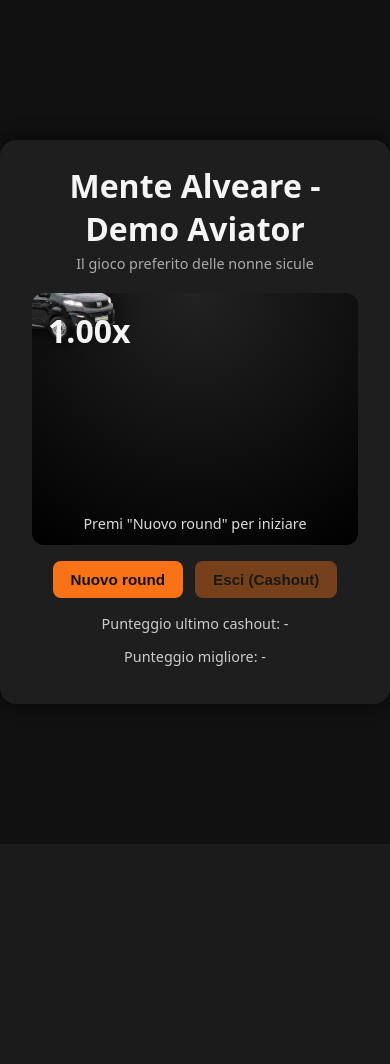
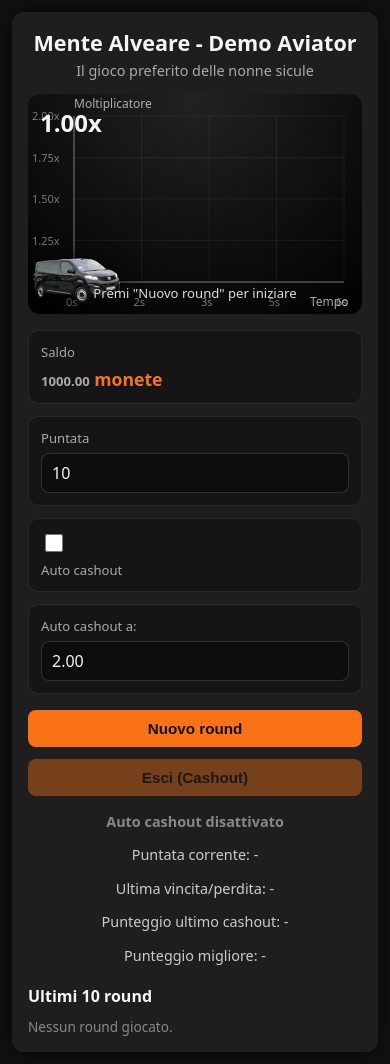
Before and after one commit to gianbo01/mente_alveare_aviator, a Flask app: page / in a window 390 px wide. Before the commit the page ends 713 px from the top, so only its background shows below. Run offline with Flask 3, Linux system fonts and the light colour scheme.

Commit message:
Aggiornamento logica di gioco, stili e aggiunta requirements

```diff
--- a/app.py
+++ b/app.py
@@ -1,8 +1,12 @@
-from flask import Flask, render_template, jsonify
+from flask import Flask, render_template, jsonify, request
 import random
 import time
+import uuid
 
 app = Flask(__name__)
+
+rounds = {}
+ROUND_TTL_SECONDS = 120
 
 
 def generate_crash_point():
@@ -18,20 +22,73 @@ def generate_crash_point():
     return round(crash, 2)
 
 
+def cleanup_old_rounds():
+    now = time.time()
+    expired_round_ids = [
+        round_id
+        for round_id, round_data in rounds.items()
+        if now - round_data["started_at"] > ROUND_TTL_SECONDS
+    ]
+
+    for round_id in expired_round_ids:
+        rounds.pop(round_id, None)
+
+
 @app.route("/")
 def index():
     return render_template("index.html")
 
 
-@app.route("/api/round")
+@app.route("/api/round", methods=["POST"])
 def api_round():
+    cleanup_old_rounds()
+
+    round_id = str(uuid.uuid4())
     crash_point = generate_crash_point()
 
+    rounds[round_id] = {
+        "active": True,
+        "crash_point": crash_point,
+        "started_at": time.time()
+    }
+
     return jsonify({
-        "crash_point": crash_point,
+        "round_id": round_id,
         "server_time": time.time()
     })
 
 
+@app.route("/api/check", methods=["POST"])
+def api_check():
+    data = request.get_json(silent=True) or {}
+    round_id = data.get("round_id")
+
+    try:
+        current_multiplier = float(data.get("current_multiplier", 1))
+    except (TypeError, ValueError):
+        return jsonify({"error": "current_multiplier non valido"}), 400
+
+    round_data = rounds.get(round_id)
+
+    if not round_data:
+        return jsonify({"crashed": True})
+
+    if not round_data["active"]:
+        return jsonify({
+            "crashed": True,
+            "crash_point": round_data["crash_point"]
+        })
+
+    if current_multiplier >= round_data["crash_point"]:
+        round_data["active"] = False
+
+        return jsonify({
+            "crashed": True,
+            "crash_point": round_data["crash_point"]
+        })
+
+    return jsonify({"crashed": False})
+
+
 if __name__ == "__main__":
     app.run(debug=True)
--- /dev/null
+++ b/requirements.txt
@@ -0,0 +1 @@
+Flask>=3.0,<4.0
--- a/static/css/style.css
+++ b/static/css/style.css
@@ -99,6 +99,66 @@ h1 {
     color: #ddd;
 }
 
+.status.countdown {
+    color: #f97316;
+    font-weight: 700;
+    text-shadow: 0 0 12px rgba(249, 115, 22, 0.45);
+}
+
+.wallet-panel {
+    margin-top: 16px;
+    display: grid;
+    grid-template-columns: 1fr 1fr;
+    gap: 12px;
+    text-align: left;
+}
+
+.wallet-stat,
+.bet-control,
+.auto-cashout-toggle,
+.auto-cashout-control {
+    background: #151515;
+    border: 1px solid rgba(255,255,255,0.08);
+    border-radius: 10px;
+    padding: 12px;
+    display: flex;
+    flex-direction: column;
+    gap: 6px;
+}
+
+.wallet-stat span,
+.bet-control span,
+.auto-cashout-toggle span,
+.auto-cashout-control span {
+    color: #aaa;
+    font-size: 0.82rem;
+}
+
+.wallet-stat strong {
+    color: #f97316;
+    font-size: 1.1rem;
+}
+
+.bet-control input,
+.auto-cashout-control input {
+    padding: 8px 10px;
+    border-radius: 8px;
+    border: 1px solid rgba(255,255,255,0.14);
+    background: #0d0d0d;
+    color: #f5f5f5;
+    font: inherit;
+}
+
+.auto-cashout-toggle {
+    justify-content: center;
+}
+
+.auto-cashout-toggle input {
+    width: 18px;
+    height: 18px;
+    accent-color: #f97316;
+}
+
 .controls {
     margin-top: 16px;
     display: flex;
@@ -134,6 +194,65 @@ button:disabled {
     color: #ccc;
 }
 
+.auto-cashout-status {
+    margin: 0 0 10px;
+    color: #888;
+    font-weight: 600;
+}
+
+.auto-cashout-status.active {
+    color: #22c55e;
+    text-shadow: 0 0 10px rgba(34, 197, 94, 0.45);
+}
+
+.round-history {
+    margin-top: 20px;
+    text-align: left;
+}
+
+.round-history h2 {
+    margin: 0 0 10px;
+    font-size: 1rem;
+    color: #f5f5f5;
+}
+
+.history-list {
+    display: flex;
+    flex-direction: column;
+    gap: 8px;
+}
+
+.history-item {
+    display: grid;
+    grid-template-columns: 1.1fr 1fr 1fr 1fr 0.9fr;
+    gap: 8px;
+    align-items: center;
+    padding: 10px;
+    border-radius: 10px;
+    border: 1px solid rgba(255,255,255,0.08);
+    font-size: 0.78rem;
+}
+
+.history-item.profit {
+    background: rgba(22, 163, 74, 0.14);
+    border-color: rgba(22, 163, 74, 0.38);
+}
+
+.history-item.loss {
+    background: rgba(220, 38, 38, 0.14);
+    border-color: rgba(220, 38, 38, 0.38);
+}
+
+.history-item strong {
+    text-align: right;
+}
+
+.history-empty {
+    margin: 0;
+    color: #888;
+    font-size: 0.85rem;
+}
+
 #trail-canvas {
     position: absolute;
     top: 0;
@@ -142,3 +261,75 @@ button:disabled {
     height: 100%;
     pointer-events: none; /* così non blocca i click */
 }
+
+@media (max-width: 520px) {
+    .wallet-panel {
+        grid-template-columns: 1fr;
+    }
+
+    .history-item {
+        grid-template-columns: 1fr 1fr;
+    }
+
+    .history-item strong {
+        text-align: left;
+    }
+}
+
+@media (max-width: 480px) {
+    body {
+        align-items: flex-start;
+        padding: 12px;
+    }
+
+    .game-container {
+        max-width: none;
+        padding: 16px;
+        border-radius: 12px;
+    }
+
+    h1 {
+        font-size: 1.35rem;
+    }
+
+    .subtitle {
+        margin-bottom: 14px;
+    }
+
+    .play-area {
+        height: 200px;
+        padding: 10px;
+    }
+
+    .van-container {
+        width: 110px;
+    }
+
+    .van-container img {
+        max-width: 110px;
+    }
+
+    .multiplier {
+        top: 12px;
+        left: 12px;
+        font-size: 1.5rem;
+    }
+
+    .status {
+        left: 12px;
+        right: 12px;
+        font-size: 0.82rem;
+    }
+
+    .controls {
+        flex-direction: column;
+    }
+
+    button {
+        width: 100%;
+    }
+
+    .history-item {
+        grid-template-columns: 1fr;
+    }
+}
--- a/static/js/game.js
+++ b/static/js/game.js
@@ -2,56 +2,113 @@
 let running = false;
 let crashed = false;
 let currentMultiplier = 1.0;
-let crashPoint = 2.0;
 let intervalId = null;
+let countdownId = null;
+let countdownActive = false;
 
 let lastCashout = null;
 let bestCashout = null;
+
+const INITIAL_BALANCE = 1000;
+const BALANCE_STORAGE_KEY = "aviator_balance";
+const HISTORY_STORAGE_KEY = "aviator_round_history";
+const MAX_HISTORY_ITEMS = 10;
+const MIN_AUTO_CASHOUT = 1.01;
+
+let balance = loadBalance();
+let currentBet = 0;
+let roundHistory = loadRoundHistory();
+let autoCashoutThreshold = null;
+let currentRoundId = null;
+let revealedCrashPoint = null;
+let serverCheckInProgress = false;
 
 const multiplierEl = document.getElementById("multiplier-value");
 const statusEl = document.getElementById("status-text");
 const startBtn = document.getElementById("start-btn");
 const cashoutBtn = document.getElementById("cashout-btn");
+const balanceEl = document.getElementById("balance-value");
+const betInput = document.getElementById("bet-input");
+const autoCashoutEnabled = document.getElementById("auto-cashout-enabled");
+const autoCashoutInput = document.getElementById("auto-cashout-input");
+const autoCashoutStatus = document.getElementById("auto-cashout-status");
+const currentBetEl = document.getElementById("current-bet");
+const lastResultEl = document.getElementById("last-result");
+const historyListEl = document.getElementById("history-list");
 const lastCashoutEl = document.getElementById("last-cashout");
 const bestCashoutEl = document.getElementById("best-cashout");
 const vanContainer = document.getElementById("van");
 const vanImg = document.getElementById("van-img");
 
+updateWalletUI();
+updateAutoCashoutUI();
+renderRoundHistory();
+
 
 // ======== CANVAS SCIA ========
 const canvas = document.getElementById("trail-canvas");
 const ctx = canvas.getContext("2d");
+const chartPadding = { top: 22, right: 18, bottom: 32, left: 46 };
 
 function resizeCanvas() {
     canvas.width = canvas.clientWidth;
     canvas.height = canvas.clientHeight;
+
+    if (typeof trailPoints !== "undefined") {
+        drawChart();
+        if (!running) resetVanPosition();
+    }
 }
 window.addEventListener("resize", resizeCanvas);
-resizeCanvas();
 
 let trailPoints = [];
 let time = 0;
+
+resizeCanvas();
+drawChart();
+resetVanPosition();
 
 
 // ======== ROUND ========
 startBtn.addEventListener("click", startRound);
 cashoutBtn.addEventListener("click", cashout);
+betInput.addEventListener("input", updateBetInputLimits);
+autoCashoutEnabled.addEventListener("change", updateAutoCashoutUI);
+autoCashoutInput.addEventListener("input", updateAutoCashoutUI);
 
 function startRound() {
-    if (running) return;
+    if (running || countdownActive) return;
 
-    fetch("/api/round")
+    const bet = getValidatedBet();
+    if (!bet) return;
+
+    const requestedAutoCashout = autoCashoutEnabled.checked ? getAutoCashoutValue() : null;
+    if (autoCashoutEnabled.checked && !requestedAutoCashout) return;
+
+    fetch("/api/round", { method: "POST" })
         .then(res => res.json())
         .then(data => {
-            crashPoint = data.crash_point;
+            currentRoundId = data.round_id;
+            revealedCrashPoint = null;
+            currentBet = bet;
+            autoCashoutThreshold = requestedAutoCashout;
+            balance -= currentBet;
+            saveBalance();
             resetRound();
 
             running = true;
             crashed = false;
 
-            statusEl.textContent = `Il furgone parte! Crash a circa ${crashPoint}x`;
+            statusEl.textContent = "Il furgone parte!";
             startBtn.disabled = true;
             cashoutBtn.disabled = false;
+            betInput.disabled = true;
+            autoCashoutEnabled.disabled = true;
+            autoCashoutInput.disabled = true;
+            currentBetEl.textContent = formatCoins(currentBet) + " monete";
+            lastResultEl.textContent = "-";
+            updateWalletUI();
+            updateAutoCashoutUI();
 
             vanImg.classList.remove("crashed");
             vanImg.classList.add("flying");
@@ -65,20 +122,26 @@ function resetRound() {
     currentMultiplier = 1.0;
     time = 0;
     trailPoints = [];
-    ctx.clearRect(0, 0, canvas.width, canvas.height);
+    drawChart();
+    resetVanPosition();
     updateMultiplier();
 }
 
 
 // ======== TICK PRINCIPALE ========
-function gameTick() {
+async function gameTick() {
     if (!running) return;
+    if (serverCheckInProgress) return;
 
     // crescita del moltiplicatore
     currentMultiplier += 0.012 * currentMultiplier;
 
-    if (currentMultiplier >= crashPoint) {
-        crash();
+    if (await checkServerCrash()) {
+        return;
+    }
+
+    if (autoCashoutThreshold && currentMultiplier >= autoCashoutThreshold) {
+        cashout();
         return;
     }
 
@@ -86,23 +149,126 @@ function gameTick() {
 
     time += 0.05;
 
-    // ----- CURVA IDENTICA AD AVIATOR -----
-    const x = 40 + time * 50;
-    const y = canvas.height - Math.pow(currentMultiplier, 1.35) * 10;
+    const { x, y } = getPointForState(time, currentMultiplier);
 
-    trailPoints.push({ x, y });
+    trailPoints.push({ time, multiplier: currentMultiplier, x, y });
 
-    drawTrail();
+    drawChart();
     moveVan(x, y);
 }
 
+async function checkServerCrash() {
+    if (!currentRoundId || serverCheckInProgress) return false;
 
-// ======== DISEGNO SCIA PROFESSIONALE ========
+    serverCheckInProgress = true;
+
+    try {
+        const response = await fetch("/api/check", {
+            method: "POST",
+            headers: {
+                "Content-Type": "application/json"
+            },
+            body: JSON.stringify({
+                round_id: currentRoundId,
+                current_multiplier: currentMultiplier
+            })
+        });
+
+        const data = await response.json();
+
+        if (!running) return true;
+
+        if (data.crashed) {
+            revealedCrashPoint = Number.isFinite(Number(data.crash_point)) ? Number(data.crash_point) : currentMultiplier;
+            crash();
+            return true;
+        }
+    } catch {
+        statusEl.textContent = "Errore di connessione al server.";
+    } finally {
+        serverCheckInProgress = false;
+    }
+
+    return false;
+}
+
+
+// ======== DISEGNO GRAFICO ========
+function drawChart() {
+    ctx.clearRect(0, 0, canvas.width, canvas.height);
+
+    drawGrid();
+    drawAxes();
+    drawTrail();
+}
+
+function drawGrid() {
+    const bounds = getChartBounds();
+    const scale = getChartScale();
+
+    ctx.save();
+    ctx.lineWidth = 1;
+    ctx.strokeStyle = "rgba(255,255,255,0.06)";
+    ctx.fillStyle = "rgba(255,255,255,0.45)";
+    ctx.font = "11px system-ui, sans-serif";
+
+    for (let i = 0; i <= 4; i++) {
+        const x = bounds.left + (bounds.width / 4) * i;
+        const timeLabel = Math.round((scale.maxTime / 4) * i);
+
+        ctx.beginPath();
+        ctx.moveTo(x, bounds.top);
+        ctx.lineTo(x, bounds.bottom);
+        ctx.stroke();
+        ctx.fillText(timeLabel + "s", x - 8, canvas.height - 8);
+    }
+
+    for (let i = 0; i <= 4; i++) {
+        const y = bounds.bottom - (bounds.height / 4) * i;
+        const multiplierLabel = 1 + ((scale.maxMultiplier - 1) / 4) * i;
+
+        ctx.beginPath();
+        ctx.moveTo(bounds.left, y);
+        ctx.lineTo(bounds.right, y);
+        ctx.stroke();
+        ctx.fillText(multiplierLabel.toFixed(2) + "x", 4, y + 4);
+    }
+
+    ctx.restore();
+}
+
+function drawAxes() {
+    const bounds = getChartBounds();
+
+    ctx.save();
+    ctx.lineWidth = 1.5;
+    ctx.strokeStyle = "rgba(255,255,255,0.28)";
+    ctx.fillStyle = "rgba(255,255,255,0.65)";
+    ctx.font = "12px system-ui, sans-serif";
+
+    ctx.beginPath();
+    ctx.moveTo(bounds.left, bounds.top);
+    ctx.lineTo(bounds.left, bounds.bottom);
+    ctx.lineTo(bounds.right, bounds.bottom);
+    ctx.stroke();
+
+    ctx.fillText("Moltiplicatore", bounds.left, 14);
+    ctx.fillText("Tempo", bounds.right - 34, canvas.height - 8);
+    ctx.restore();
+}
+
 function drawTrail() {
-    ctx.clearRect(0, 0, canvas.width, canvas.height);
 
     if (trailPoints.length < 2) return;
 
+    const bounds = getChartBounds();
+    const scale = getChartScale();
+    const scaledPoints = trailPoints.map(point => getPointForState(point.time, point.multiplier, scale));
+
+    ctx.save();
+    ctx.beginPath();
+    ctx.rect(bounds.left, bounds.top, bounds.width, bounds.height);
+    ctx.clip();
     ctx.lineWidth = 4;
     ctx.lineJoin = "round";
     ctx.lineCap = "round";
@@ -112,15 +278,15 @@ function drawTrail() {
     ctx.shadowBlur = 18;
 
     ctx.beginPath();
-    ctx.moveTo(trailPoints[0].x, trailPoints[0].y);
+    ctx.moveTo(scaledPoints[0].x, scaledPoints[0].y);
 
     // Dissolvenza progressiva
-    for (let i = 1; i < trailPoints.length - 1; i++) {
-        const p = trailPoints[i];
-        const next = trailPoints[i + 1];
+    for (let i = 1; i < scaledPoints.length - 1; i++) {
+        const p = scaledPoints[i];
+        const next = scaledPoints[i + 1];
 
         // alpha decrescente per scia "che svanisce"
-        const alpha = i / trailPoints.length;
+        const alpha = i / scaledPoints.length;
         ctx.strokeStyle = `rgba(255, 150, 0, ${alpha})`;
 
         const cx = (p.x + next.x) / 2;
@@ -131,6 +297,38 @@ function drawTrail() {
         ctx.beginPath();
         ctx.moveTo(cx, cy);
     }
+
+    ctx.restore();
+}
+
+function getChartBounds() {
+    return {
+        left: chartPadding.left,
+        top: chartPadding.top,
+        right: canvas.width - chartPadding.right,
+        bottom: canvas.height - chartPadding.bottom,
+        width: canvas.width - chartPadding.left - chartPadding.right,
+        height: canvas.height - chartPadding.top - chartPadding.bottom
+    };
+}
+
+function getChartScale() {
+    const maxTime = Math.max(6, time + 1);
+    const maxTrailMultiplier = trailPoints.reduce((max, point) => Math.max(max, point.multiplier), currentMultiplier);
+    const maxMultiplier = Math.max(2, maxTrailMultiplier * 1.2);
+
+    return { maxTime, maxMultiplier };
+}
+
+function getPointForState(pointTime, multiplier, scale = getChartScale()) {
+    const bounds = getChartBounds();
+    const normalizedTime = Math.min(pointTime / scale.maxTime, 1);
+    const normalizedMultiplier = Math.min((multiplier - 1) / (scale.maxMultiplier - 1), 1);
+
+    return {
+        x: bounds.left + normalizedTime * bounds.width,
+        y: bounds.bottom - normalizedMultiplier * bounds.height
+    };
 }
 
 
@@ -147,6 +345,12 @@ function moveVan(x, y) {
     vanContainer.style.top = y + "px";
 }
 
+function resetVanPosition() {
+    const startPoint = getPointForState(0, 1);
+    vanContainer.style.left = startPoint.x + "px";
+    vanContainer.style.top = startPoint.y + "px";
+}
+
 
 
 
@@ -159,9 +363,25 @@ function crash() {
     statusEl.textContent = "💥 CRASH!";
     startBtn.disabled = false;
     cashoutBtn.disabled = true;
+    betInput.disabled = false;
+    autoCashoutEnabled.disabled = false;
+    autoCashoutInput.disabled = false;
+    autoCashoutThreshold = null;
+    lastResultEl.textContent = "-" + formatCoins(currentBet) + " monete";
+    addRoundHistory({
+        crashPoint: revealedCrashPoint,
+        bet: currentBet,
+        exitMultiplier: 0,
+        netResult: -currentBet,
+        timestamp: Date.now()
+    });
+    currentRoundId = null;
+    updateWalletUI();
+    updateAutoCashoutUI();
 
     vanImg.classList.remove("flying");
     vanImg.classList.add("crashed");
+    startNextRoundCountdown();
 }
 
 
@@ -177,14 +397,198 @@ function cashout() {
     clearInterval(intervalId);
     startBtn.disabled = false;
     cashoutBtn.disabled = true;
+    betInput.disabled = false;
+    autoCashoutEnabled.disabled = false;
+    autoCashoutInput.disabled = false;
 
     lastCashout = currentMultiplier;
     if (!bestCashout || lastCashout > bestCashout) bestCashout = lastCashout;
 
+    const payout = currentBet * currentMultiplier;
+    balance += payout;
+    saveBalance();
+
     lastCashoutEl.textContent = lastCashout.toFixed(2) + "x";
     bestCashoutEl.textContent = bestCashout.toFixed(2) + "x";
+    lastResultEl.textContent = "+" + formatCoins(payout) + " monete";
+    addRoundHistory({
+        crashPoint: null,
+        bet: currentBet,
+        exitMultiplier: currentMultiplier,
+        netResult: payout - currentBet,
+        timestamp: Date.now()
+    });
+    autoCashoutThreshold = null;
+    currentRoundId = null;
+    revealedCrashPoint = null;
+    updateWalletUI();
+    updateAutoCashoutUI();
 
     statusEl.textContent = `Uscito a ${lastCashout.toFixed(2)}x!`;
     vanImg.classList.remove("flying");
+    startNextRoundCountdown();
 
 }
+
+function startNextRoundCountdown() {
+    let remainingSeconds = 3;
+
+    clearInterval(countdownId);
+    countdownActive = true;
+    startBtn.disabled = true;
+    cashoutBtn.disabled = true;
+    betInput.disabled = true;
+    autoCashoutEnabled.disabled = true;
+    autoCashoutInput.disabled = true;
+    statusEl.classList.add("countdown");
+    statusEl.textContent = `Prossimo round in ${remainingSeconds}s`;
+
+    countdownId = setInterval(() => {
+        remainingSeconds -= 1;
+
+        if (remainingSeconds <= 0) {
+            finishNextRoundCountdown();
+            return;
+        }
+
+        statusEl.textContent = `Prossimo round in ${remainingSeconds}s`;
+    }, 1000);
+}
+
+function finishNextRoundCountdown() {
+    clearInterval(countdownId);
+    countdownId = null;
+    countdownActive = false;
+    statusEl.classList.remove("countdown");
+    statusEl.textContent = 'Premi "Nuovo round" per iniziare';
+    betInput.disabled = false;
+    autoCashoutEnabled.disabled = false;
+    autoCashoutInput.disabled = false;
+    cashoutBtn.disabled = true;
+    updateWalletUI();
+    updateAutoCashoutUI();
+}
+
+function loadBalance() {
+    const storedBalance = Number(localStorage.getItem(BALANCE_STORAGE_KEY));
+    return Number.isFinite(storedBalance) && storedBalance >= 1 ? storedBalance : INITIAL_BALANCE;
+}
+
+function saveBalance() {
+    localStorage.setItem(BALANCE_STORAGE_KEY, balance.toFixed(2));
+}
+
+function loadRoundHistory() {
+    try {
+        const storedHistory = JSON.parse(localStorage.getItem(HISTORY_STORAGE_KEY));
+        return Array.isArray(storedHistory) ? storedHistory.slice(0, MAX_HISTORY_ITEMS) : [];
+    } catch {
+        return [];
+    }
+}
+
+function saveRoundHistory() {
+    localStorage.setItem(HISTORY_STORAGE_KEY, JSON.stringify(roundHistory));
+}
+
+function addRoundHistory(record) {
+    roundHistory.unshift(record);
+    roundHistory = roundHistory.slice(0, MAX_HISTORY_ITEMS);
+    saveRoundHistory();
+    renderRoundHistory();
+}
+
+function renderRoundHistory() {
+    if (!roundHistory.length) {
+        historyListEl.innerHTML = '<p class="history-empty">Nessun round giocato.</p>';
+        return;
+    }
+
+    historyListEl.innerHTML = roundHistory.map(record => {
+        const isProfit = record.netResult > 0;
+        const resultPrefix = record.netResult > 0 ? "+" : "";
+        const exitText = record.exitMultiplier > 0 ? record.exitMultiplier.toFixed(2) + "x" : "0.00x";
+        const hasCrashPoint = record.crashPoint !== null && record.crashPoint !== undefined && Number.isFinite(Number(record.crashPoint));
+        const crashText = hasCrashPoint ? Number(record.crashPoint).toFixed(2) + "x" : "non rivelato";
+        const dateText = new Date(record.timestamp).toLocaleString("it-IT", {
+            day: "2-digit",
+            month: "2-digit",
+            hour: "2-digit",
+            minute: "2-digit"
+        });
+
+        return `
+            <div class="history-item ${isProfit ? "profit" : "loss"}">
+                <span>${dateText}</span>
+                <span>Crash ${crashText}</span>
+                <span>Puntata ${formatCoins(record.bet)}</span>
+                <span>Uscita ${exitText}</span>
+                <strong>${resultPrefix}${formatCoins(record.netResult)}</strong>
+            </div>
+        `;
+    }).join("");
+}
+
+function getValidatedBet() {
+    const bet = Number(betInput.value);
+
+    if (!Number.isFinite(bet) || bet < 1) {
+        statusEl.textContent = "Inserisci una puntata valida.";
+        return null;
+    }
+
+    if (bet > balance) {
+        statusEl.textContent = "Saldo insufficiente per questa puntata.";
+        return null;
+    }
+
+    return bet;
+}
+
+function getAutoCashoutValue() {
+    const value = Number(autoCashoutInput.value);
+
+    if (!Number.isFinite(value) || value < MIN_AUTO_CASHOUT) {
+        statusEl.textContent = "La soglia auto cashout deve essere almeno 1.01x.";
+        return null;
+    }
+
+    return value;
+}
+
+function updateWalletUI() {
+    balanceEl.textContent = formatCoins(balance);
+    startBtn.disabled = running || countdownActive || balance < 1;
+    updateBetInputLimits();
+}
+
+function updateBetInputLimits() {
+    betInput.max = balance.toFixed(2);
+
+    if (!running && balance > 0 && Number(betInput.value) > balance) {
+        betInput.value = Math.max(1, Math.floor(balance));
+    }
+}
+
+function updateAutoCashoutUI() {
+    const enabled = autoCashoutEnabled.checked;
+    const thresholdText = Number(autoCashoutInput.value).toFixed(2);
+
+    autoCashoutStatus.classList.toggle("active", running && enabled && Boolean(autoCashoutThreshold));
+
+    if (running && autoCashoutThreshold) {
+        autoCashoutStatus.textContent = `Auto cashout attivo a ${autoCashoutThreshold.toFixed(2)}x`;
+        return;
+    }
+
+    if (enabled) {
+        autoCashoutStatus.textContent = `Auto cashout pronto a ${thresholdText}x`;
+        return;
+    }
+
+    autoCashoutStatus.textContent = "Auto cashout disattivato";
+}
+
+function formatCoins(value) {
+    return Number(value).toFixed(2);
+}
--- a/templates/index.html
+++ b/templates/index.html
@@ -27,14 +27,44 @@
         </div>
     </div>
 
+    <div class="wallet-panel">
+        <div class="wallet-stat">
+            <span>Saldo</span>
+            <strong><span id="balance-value">1000.00</span> monete</strong>
+        </div>
+
+        <label class="bet-control" for="bet-input">
+            <span>Puntata</span>
+            <input id="bet-input" type="number" min="1" value="10" step="1">
+        </label>
+
+        <label class="auto-cashout-toggle">
+            <input id="auto-cashout-enabled" type="checkbox">
+            <span>Auto cashout</span>
+        </label>
+
+        <label class="auto-cashout-control" for="auto-cashout-input">
+            <span>Auto cashout a:</span>
+            <input id="auto-cashout-input" type="number" min="1.01" value="2.00" step="0.01">
+        </label>
+    </div>
+
     <div class="controls">
         <button id="start-btn">Nuovo round</button>
         <button id="cashout-btn" disabled>Esci (Cashout)</button>
     </div>
 
     <div class="scoreboard">
+        <p id="auto-cashout-status" class="auto-cashout-status">Auto cashout disattivato</p>
+        <p>Puntata corrente: <span id="current-bet">-</span></p>
+        <p>Ultima vincita/perdita: <span id="last-result">-</span></p>
         <p>Punteggio ultimo cashout: <span id="last-cashout">-</span></p>
         <p>Punteggio migliore: <span id="best-cashout">-</span></p>
+    </div>
+
+    <div class="round-history">
+        <h2>Ultimi 10 round</h2>
+        <div id="history-list" class="history-list"></div>
     </div>
 </div>
 
```
Also changed, not shown: 1 other file.
